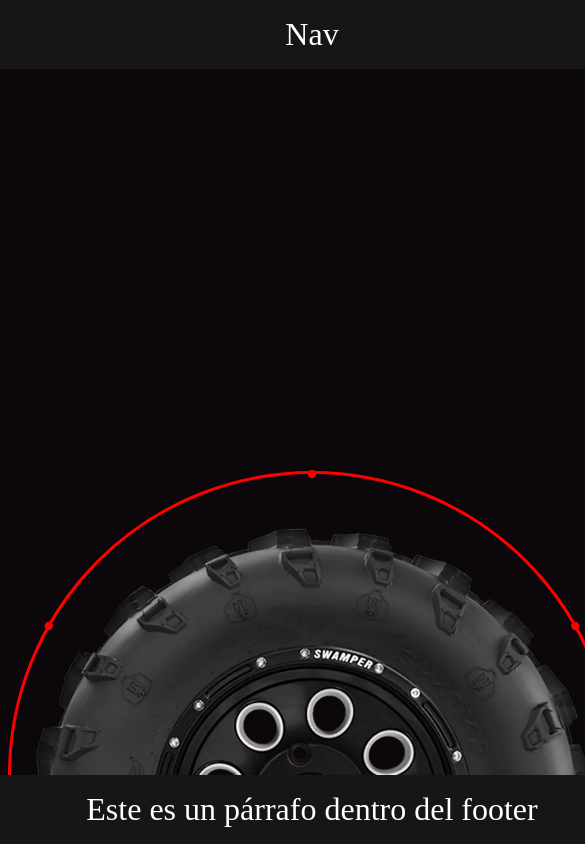
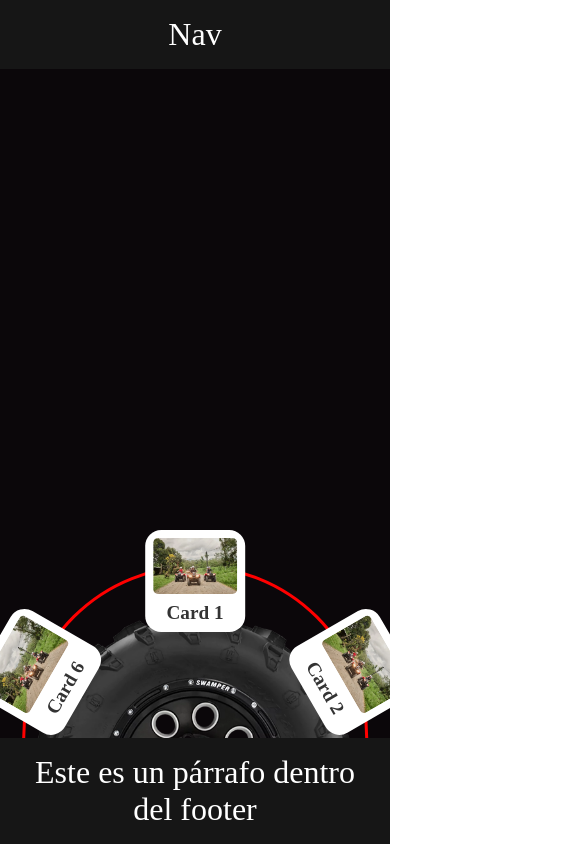
Before and after one commit to ashleyprz/fortunara-slider, a React (Vite) app: page / in a window 390 px wide. Shown: the top 844 px of the page, 585 px wide, since content can reach past the window. Built offline with nearby package versions, Linux system fonts and the light colour scheme.

Commit message:
feat: display cards orbiting around circle with rotation snapping

```diff
--- a/src/components/CircularSlider/CircularSlider.css
+++ b/src/components/CircularSlider/CircularSlider.css
@@ -17,8 +17,6 @@
     height: calc(var(--tire-size)/2);
     overflow: hidden;
     cursor: grab;
-
-    user-select: none; /* Prevent text selection */
 }
 
 .tire-container:active {
@@ -29,7 +27,14 @@
     width: var(--tire-size);
     object-fit: cover;
     object-position: center top;
+
+    user-select: none;
+    -webkit-user-select: none;
+    -moz-user-select: none;
+    -ms-user-select: none;
     pointer-events: none;
+
+    transition: transform 0.3s ease-out;
 }
 
 .red-circle {
@@ -42,6 +47,8 @@
     border-radius: 50%;
     background: transparent;
     z-index: 1;
+
+    transition: transform 0.3s ease-out;
 }
 
 .guide-point {
@@ -63,3 +70,80 @@
 .red-circle:active {
     cursor: grabbing;
 }
+
+/* Agregar estas reglas a tu CircularSlider.css existente */
+
+.cards-orbit {
+    position: absolute;
+    bottom: calc(var(--circle-size) / -2);
+    left: 50%;
+    width: var(--circle-size);
+    height: var(--circle-size);
+    z-index: 3; /* Por encima del tire y red-circle */
+    pointer-events: none; /* Las cards no interfieren con el drag */
+
+    transition: transform 0.3s ease-out;
+}
+
+.card-container {
+    position: absolute;
+    top: -60px; /* Ajusta esta distancia según el tamaño de tus cards */
+    left: 50%;
+    transform-origin: 50% calc(var(--circle-size) / 2 + 60px);
+    margin-left: -80px; /* La mitad del ancho estimado de la card */
+
+    transition: opacity 0.3s ease-out, transform 0.3s ease-out;
+}
+
+.card-container.visible {
+    opacity: 1;
+    pointer-events: auto;
+}
+
+.card-container.hidden {
+    opacity: 0;
+    pointer-events: none;
+}
+
+.card-wrapper {
+    transition: transform 0.3s ease-out;
+}
+
+/* Asegurar que las cards no se salgan del contenedor */
+.card-container .card {
+    max-width: 160px; /* Ajusta según tus necesidades */
+    transform-origin: center;
+}
+
+/* Media queries para responsividad */
+@media (max-width: 768px) {
+    .circular-slider {
+        --tire-size: 20rem;
+        --circle-padding: 1rem;
+    }
+
+    .card-container {
+        top: -45px;
+        margin-left: -60px;
+    }
+
+    .card-container .card {
+        max-width: 120px;
+    }
+}
+
+@media (max-width: 480px) {
+    .circular-slider {
+        --tire-size: 20rem;
+        --circle-padding: 0.8rem;
+    }
+
+    .card-container {
+        top: -35px;
+        margin-left: -50px;
+    }
+
+    .card-container .card {
+        max-width: 100px;
+    }
+}
--- a/src/components/CircularSlider/CircularSlider.tsx
+++ b/src/components/CircularSlider/CircularSlider.tsx
@@ -1,6 +1,7 @@
 import './CircularSlider.css';
 import Tire from '/images/tire.webp';
 import React, { useState, useRef } from 'react';
+import { Card } from '../Card/Card';
 
 interface CircularSliderProps {
     cards: Array<{
@@ -41,6 +42,52 @@ export function CircularSlider({cards}: CircularSliderProps) {
 
     const handleMouseUp = () => {
         setIsDragging(false);
+
+        // Angles in which the tire should snap to always show 3 images
+        const snapAngles = [-300, -240, -180, -120, -60, 0, 60, 120, 180, 240, 300];
+
+        // FFind the closest angle from the snap angles
+        const findClosestAngle = (currentRotation: number, snapAngles: number[]) => {
+            let closestAngle = snapAngles[0];
+            let minDistance = Math.abs(currentRotation - snapAngles[0]);
+
+            snapAngles.forEach(angle => {
+                const distance = Math.abs(currentRotation - angle);
+                if (distance < minDistance) {
+                    minDistance = distance;
+                    closestAngle = angle;
+                }
+            });
+
+            // Verify angles +360 and -360 to ensure snapping works correctly
+            snapAngles.forEach(angle => {
+                // Verify angle + 360
+                const angleUp = angle + 360;
+                const distanceUp = Math.abs(currentRotation - angleUp);
+                if (distanceUp < minDistance) {
+                    minDistance = distanceUp;
+                    closestAngle = angleUp;
+                }
+
+                // Verify angle - 360
+                const angleDown = angle - 360;
+                const distanceDown = Math.abs(currentRotation - angleDown);
+                if (distanceDown < minDistance) {
+                    minDistance = distanceDown;
+                    closestAngle = angleDown;
+                }
+            });
+
+            return closestAngle;
+        };
+
+        const closestAngle = findClosestAngle(rotation, snapAngles);
+
+        // Debug c:
+        console.log(`Rotation: ${rotation}, Closest: ${closestAngle}, Distance: ${Math.abs(rotation - closestAngle)}`);
+
+        // Set the rotation to the closest angle
+        setRotation(closestAngle);
     };
 
     // Event listeners
@@ -53,7 +100,7 @@ export function CircularSlider({cards}: CircularSliderProps) {
             document.removeEventListener('mousemove', handleMouseMove);
             document.removeEventListener('mouseup', handleMouseUp);
         };
-    }, [isDragging, startAngle]);
+    }, [isDragging, startAngle, rotation]);
 
     return (
     <div className="circular-slider" ref={containerRef}>
@@ -72,10 +119,23 @@ export function CircularSlider({cards}: CircularSliderProps) {
                 />
             ))}
         </div>
+
         <div
-            className="tire-container"
-            onMouseDown={handleMouseDown}
-        >
+            className="cards-orbit"style={{ transform: `translateX(-50%) rotate(${rotation}deg)` }}>
+            {cards.map((card, index) => (
+                <div
+                    key={`card-${index}`}
+                    className="card-container"
+                    style={{transform: `rotate(${(index * 360) / cards.length}deg)`}}
+                >
+                    <div className="card-wrapper">
+                        <Card title={card.title} image={card.image} />
+                    </div>
+                </div>
+            ))}
+        </div>
+
+        <div className="tire-container" onMouseDown={handleMouseDown}>
             <img
                 src={Tire}
                 alt="Neumático"
```
